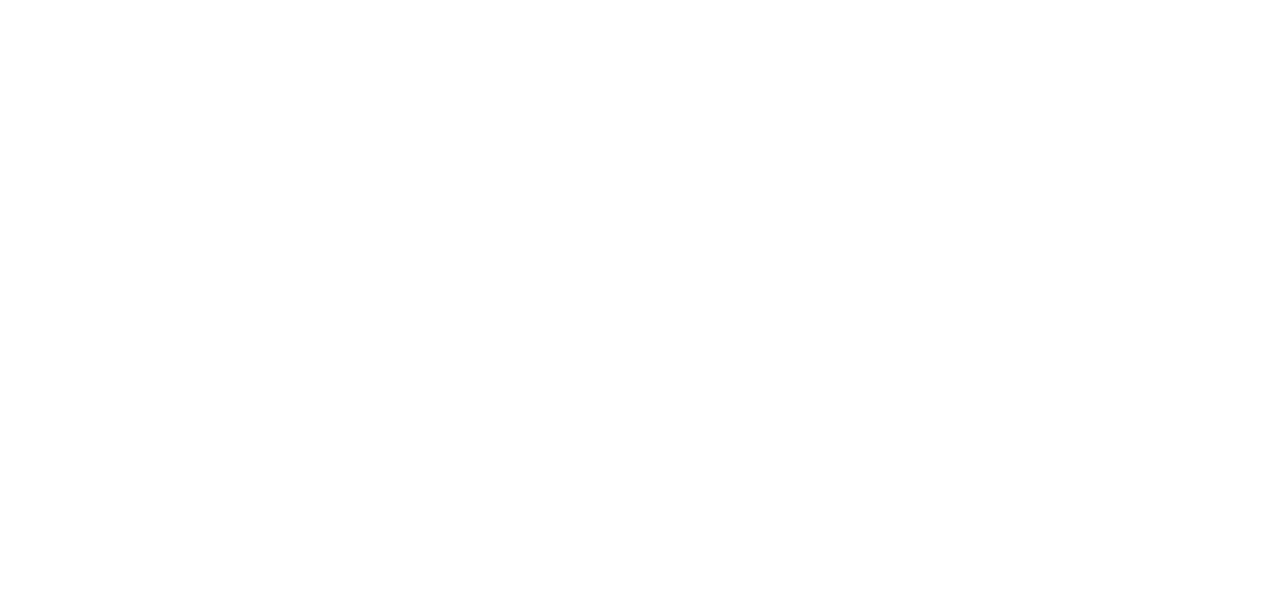
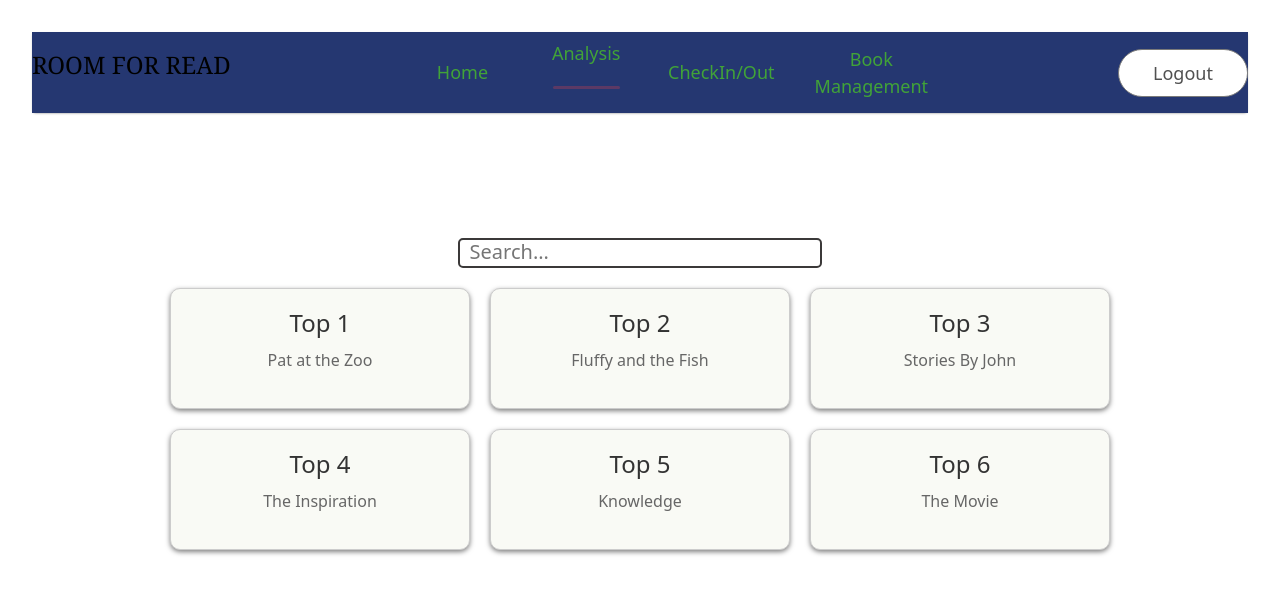
Before and after one commit to cfghyderabad24/Team-27, a React (Vite) app in the folder local/client/: page /homepage in a window 1280 px wide. Before the commit this address had no page. Shown: the top 594 px of the page. Built offline with nearby package versions, Linux system fonts and the light colour scheme.

Commit message:
minor bug fixes

```diff
--- a/local/client/src/App.jsx
+++ b/local/client/src/App.jsx
@@ -5,6 +5,7 @@ import Home from './Pages/Home';
 import StudentAnalysis from "./components/StudentAnalysis";
 // import Navbar from "./Navbar";
 import LibraryAnalysis from "./components/LibraryAnalysis"
+import HomePage from "./Pages/HomePage"
 
 
 const App = () => {
@@ -16,6 +17,9 @@ const App = () => {
         <Route path="/studentanalysis" element={<StudentAnalysis/>}/>
         <Route path="/libraryanalysis" element={<LibraryAnalysis />}/>
         <Route path="/login" element={<Check />}/>
+        <Route path="/homepage" element={<HomePage />}/>
+
+
 
       </Routes>
     </BrowserRouter>
--- /dev/null
+++ b/local/client/src/Pages/HomePage.css
@@ -0,0 +1,155 @@
+.navbar p {
+    font-size: 1.5rem;
+    font-family: Georgia, 'Times New Roman', Times, serif;
+}
+
+.navbar {
+    position: fixed;
+    top: 0;
+    left: 0;
+    width: 100%;
+    display: flex;
+    justify-content: space-around;
+    padding: 10px; /* Reduced padding for a less height navbar */
+    box-shadow: 0 1px 3px -2px black;
+    background-color: #253771; /* Adjust background color as needed */
+    z-index: 1000; /* Ensure it is above other content */
+}
+
+.nav-logo {
+    display: flex;
+    align-items: center;
+    gap: 10px;
+}
+
+.nav-logo p {
+    color: #171717;
+    font-size: 50px; /* Reduced font size */
+    font-weight: 600;
+}
+
+.nav-menu {
+    display: flex;
+    align-items: center;
+    list-style: none;
+    gap: 40px; /* Reduced gap between menu items */
+    color: #41a338;
+    font-size: 18px; /* Reduced font size */
+    font-weight: 500;
+}
+
+.nav-menu li {
+    display: flex;
+    flex-direction: column;
+    align-items: center;
+    justify-content: center;
+    gap: 3px;
+    cursor: pointer;
+    position: relative; /* Position relative for dropdown positioning */
+}
+
+.nav-menu hr {
+    border: none;
+    width: 80%;
+    height: 3px;
+    border-radius: 10px;
+    background: #ff4141;
+}
+
+.dropdown-menu {
+    position: absolute;
+    top: 100%; /* Position below the parent li */
+    left: 0;
+    background: white;
+    box-shadow: 0 1px 3px rgba(0, 0, 0, 0.1);
+    list-style: none;
+    padding: 10px;
+    border-radius: 5px;
+    z-index: 1001; /* Ensure it is above other content */
+}
+
+.dropdown-menu li {
+    padding: 8px 16px;
+    cursor: pointer;
+}
+
+.dropdown-menu li:hover {
+    background: #f3f3f3;
+}
+
+.nav-cart {
+    display: flex;
+    align-items: center;
+    gap: 35px; /* Reduced gap */
+}
+
+.nav-cart button {
+    width: 130px; /* Reduced button width */
+    height: 48px; /* Reduced button height */
+    outline: none;
+    border: 1px solid #7a7a7a;
+    border-radius: 75px;
+    color: #515151;
+    font-size: 18px; /* Reduced font size */
+    font-weight: 500;
+    background: white;
+    cursor: pointer;
+}
+
+.nav-cart button:active {
+    background: #f3f3f3;
+}
+
+body {
+    background-color: aliceblue;
+    margin-top: 60px; /* Ensure content starts below the fixed navbar */
+}
+
+.search-bar-container {
+    display: flex;
+    justify-content: center;
+    margin-top: 125px;
+}
+
+.search-bar {
+    width: 30%;
+    height: 30px;
+    padding: 10px;
+    font-size: 16px;
+    border: 2px solid #3b3939;
+    border-radius: 5px;
+    outline: none;
+}
+.search-bar::placeholder{
+    font-size: 20px;
+}
+
+.card-container {
+    display: flex;
+    flex-wrap: wrap;
+    justify-content: center;
+    gap: 20px;
+    margin-top: 20px;
+    padding: 0 10%;
+}
+
+.card_homepage {
+    width: 300px;
+    padding: 20px;
+    border: 1px solid #ccc;
+    border-radius: 10px;
+    box-shadow: 0 2px 5px rgba(0, 0, 0, 0.5);
+    background-color: rgb(249, 250, 245);
+    text-align: center;
+}
+
+.card_homepage h3 {
+    margin: 0 0 10px;
+    font-size: 24px;
+    color: #333;
+}
+
+.card_homepage p {
+    font-size: 16px;
+    color: #666;
+}
--- /dev/null
+++ b/local/client/src/Pages/HomePage.jsx
@@ -0,0 +1,73 @@
+import React, { useState } from 'react';
+import './HomePage.css';
+// import logo from '../Images/logo.png'
+// import cart_icon from '../Images/cart_icon.png'
+
+function HomePage() {
+  const [menu, setMenu] = useState('shop');
+  const [dropdownVisible, setDropdownVisible] = useState(false);
+
+  const handleAnalysisClick = () => {
+    setMenu('shop');
+    setDropdownVisible(!dropdownVisible);
+  };
+
+  return (
+    <>
+      <div className="page">
+        <div className='navbar'>
+          <p>ROOM FOR READ</p>
+          <ul className="nav-menu">
+          <li onClick={() => { setMenu('Men1'); setDropdownVisible(false); }}>Home{menu === "Men1" ? <hr /> : <></>}</li>
+            <li onClick={handleAnalysisClick}>
+              Analysis
+              {menu === 'shop' ? <hr /> : <></>}
+              {dropdownVisible && (
+                <ul className="dropdown-menu">
+                  <li>Library Analysis</li>
+                  <li>Student Analysis</li>
+                </ul>
+              )}
+            </li>
+            <li onClick={() => { setMenu('Men'); setDropdownVisible(false); }}>CheckIn/Out{menu === "Men" ? <hr /> : <></>}</li>
+            <li onClick={() => { setMenu('Women'); setDropdownVisible(false); }}>Book Management{menu === "Women" ? <hr /> : <></>}</li>
+          </ul>
+          <div className='nav-cart'>
+            <button>Logout</button>
+          </div>
+        </div>
+        <div className="search-bar-container">
+          <input type="text" className="search-bar" placeholder="Search..." />
+        </div>
+        <div className="card-container">
+          <div className="card_homepage">
+            <h3>Top 1</h3>
+            <p>Pat at the Zoo</p>
+          </div>
+          <div className="card_homepage">
+            <h3>Top 2</h3>
+            <p>Fluffy and the Fish</p>
+          </div>
+          <div className="card_homepage">
+            <h3>Top 3</h3>
+            <p>Stories By John</p>
+          </div>
+          <div className="card_homepage">
+            <h3>Top 4</h3>
+            <p>The Inspiration</p>
+          </div>
+          <div className="card_homepage">
+            <h3>Top 5</h3>
+            <p>Knowledge</p>
+          </div>
+          <div className="card_homepage">
+            <h3>Top 6</h3>
+            <p>The Movie</p>
+          </div>
+        </div>
+      </div>
+    </>
+  );
+}
+
+export default HomePage;
--- a/local/client/src/components/Navbar.jsx
+++ b/local/client/src/components/Navbar.jsx
@@ -5,6 +5,15 @@ import './Navbar.css'; // Create this file for Navbar-specific styles
 const Navbar = () => {
     return (
         <nav className="navbar">
+            <div style={{
+                fontFamily:"georgea",
+                fontSize:"30px",
+                fontWeight:"bold",
+                marginLeft:"20px",
+                color:"#fff"
+            }}>
+                R2R
+            </div>
             <ul>
                 <li>
                     <NavLink to="/homepage" exact activeClassName="active">
--- a/local/client/src/components/StudentAnalysis.jsx
+++ b/local/client/src/components/StudentAnalysis.jsx
@@ -114,7 +114,9 @@ function StudentAnalysis() {
       alert("server error");
     }
   };
-
+  const handleReload = () => {
+    window.location.reload();
+  };
   return (
     <div>
       <Navbar />
@@ -195,6 +197,7 @@ function StudentAnalysis() {
               </div>
             </>
           )}
+      <button onClick={handleReload}>Back</button>
         </Container>
       </div>
     </div>
```
Also changed, not shown: local/client/src/components/studentanalysis.css (added).
